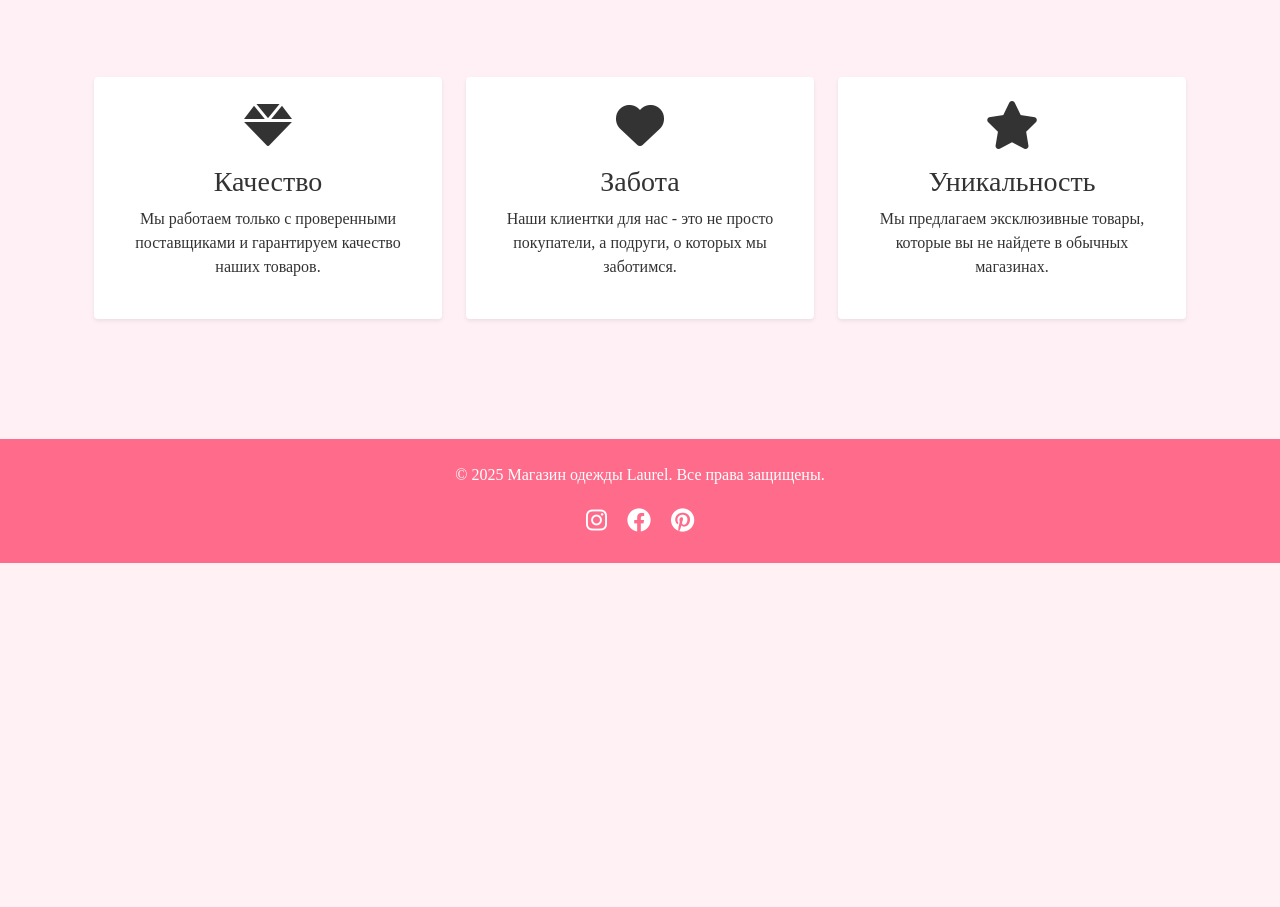
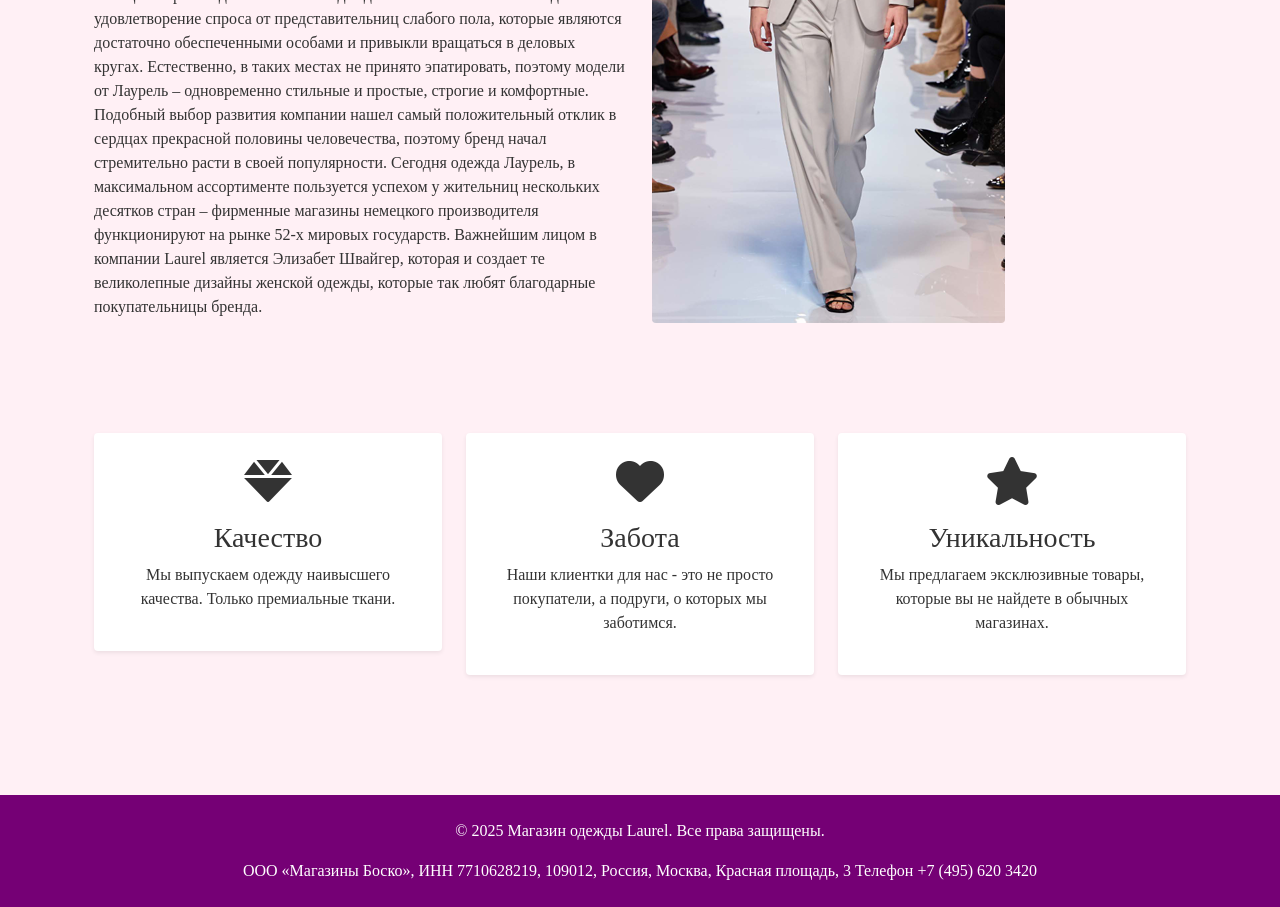
Before and after one commit to KADDEV/site-diplom, a Flask app: page /about in a window 1280 px wide. Shown: the part 469-1376 px from the top of the page. Before the commit the page ends 1032 px from the top, so only its background shows below. Run offline with Flask 3, Linux system fonts and the light colour scheme; some libraries are stand-ins or nearby versions.

Commit message:
cosmetic changes

```diff
--- a/app/static/css/style.css
+++ b/app/static/css/style.css
@@ -1,5 +1,5 @@
 :root {
-    --primary-color: #ff6b8b;
+    --primary-color: #750075;
     --secondary-color: #ffb6c1;
     --light-color: #fff0f5;
     --dark-color: #4a2c40;
--- a/app/templates/about.html
+++ b/app/templates/about.html
@@ -5,10 +5,15 @@
     <div class="container">
         <div class="row align-items-center">
             <div class="col-md-6">
-                <h1 class="mb-4">О нашем магазине</h1>
-                <p class="lead">Femme Boutique - это место, где каждая женщина может найти что-то особенное для себя.</p>
-                <p>Мы тщательно отбираем товары, чтобы предложить вам только лучшее. Наша миссия - делать женщин счастливыми с помощью красивых и качественных вещей.</p>
-                <p>Наш магазин был основан в 2010 году и с тех пор мы растем и развиваемся вместе с нашими клиентками.</p>
+                <h1 class="mb-4">О нас</h1>
+                <p class="lead">Если женщина ценит в носимой одежде уникальное сочетание простоты, элегантности и непередаваемого качества, то ей просто необходимо пополнить свой гардероб вещами от немецкого бренда Laurel.</p>
+                <p>Фирма одежды Лаурель – довольно молодая компания из Германии, конечно, если сравнивать с годами создания некоторых других именитых производителей. Основана она была в 1980-ом году семейной парой предприимчивых людей – Вольфганом и Маргарет Лай.
+
+Основной упор немецкий производитель женской одежды Laurel с самого начала сделал на удовлетворение спроса от представительниц слабого пола, которые являются достаточно обеспеченными особами и привыкли вращаться в деловых кругах. Естественно, в таких местах не принято эпатировать, поэтому модели от Лаурель – одновременно стильные и простые, строгие и комфортные.
+
+Подобный выбор развития компании нашел самый положительный отклик в сердцах прекрасной половины человечества, поэтому бренд начал стремительно расти в своей популярности. Сегодня одежда Лаурель, в максимальном ассортименте пользуется успехом у жительниц нескольких десятков стран – фирменные магазины немецкого производителя функционируют на рынке 52-х мировых государств.
+
+Важнейшим лицом в компании Laurel является Элизабет Швайгер, которая и создает те великолепные дизайны женской одежды, которые так любят благодарные покупательницы бренда.</p>
             </div>
             <div class="col-md-6">
                 <img src="{{ url_for('static', filename='images/about.jpg') }}" alt="О нас" class="img-fluid rounded">
@@ -23,7 +28,7 @@
             <div class="p-4 bg-white rounded shadow-sm">
                 <i class="fas fa-gem fa-3x mb-3 text-pink"></i>
                 <h3>Качество</h3>
-                <p>Мы работаем только с проверенными поставщиками и гарантируем качество наших товаров.</p>
+                <p>Мы выпускаем одежду наивысшего качества. Только премиальные ткани.</p>
             </div>
         </div>
         <div class="col-md-4 mb-4">
--- a/app/templates/layout.html
+++ b/app/templates/layout.html
@@ -73,10 +73,10 @@
     <footer class="bg-pink text-white text-center py-4 mt-5">
         <div class="container">
             <p>&copy; 2025 Магазин одежды Laurel. Все права защищены.</p>
-            <div class="social-icons">
-                <a href="#" class="text-white mx-2"><i class="fab fa-instagram"></i></a>
-                <a href="#" class="text-white mx-2"><i class="fab fa-facebook"></i></a>
-                <a href="#" class="text-white mx-2"><i class="fab fa-pinterest"></i></a>
+            <div class="container">
+                <a> ООО «Магазины Боско», ИНН 7710628219,
+109012, Россия, Москва, Красная площадь, 3 </a>
+                <a>Телефон +7 (495) 620 3420</a>
             </div>
         </div>
     </footer>
```
Also changed, not shown: app/static/images/about.jpg (added), identifier.sqlite (added), instance/shop.db.
